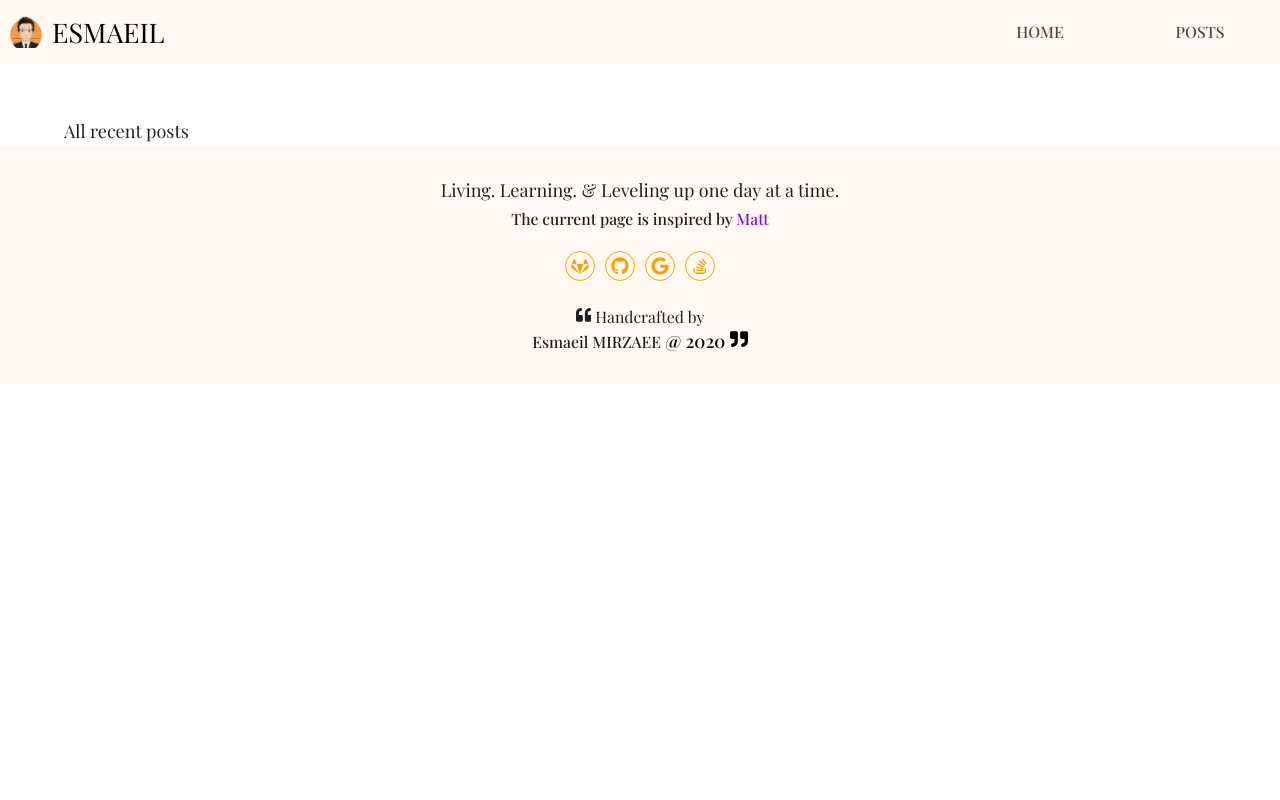
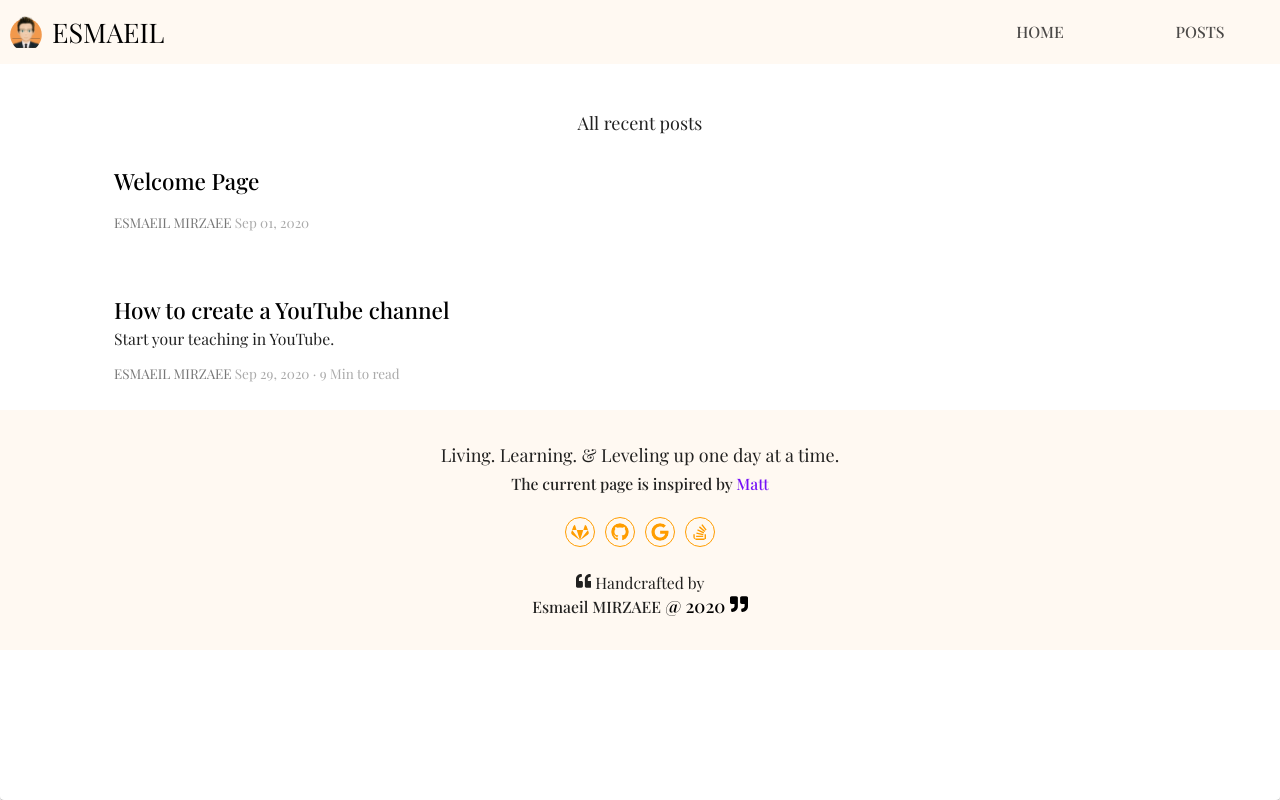
Before and after one commit to esmaeilmirzaee/esmaeilmirzaee.github.io, a React (Create React App) app: page /#/posts in a window 1280 px wide. Built offline with nearby package versions, Linux system fonts and the light colour scheme; a web font is replaced by a local one.

Commit message:
Refactor Markdown style to accept time to read and image

```diff
--- a/src/App.js
+++ b/src/App.js
@@ -55,16 +55,23 @@ function App() {
 
   return (
     <ThemeProvider theme={theme}>
-      <Paper>
+      <Paper style={{ height: '100vh' }}>
         <Appbar />
         <div className='container'>
           <Switch>
             <Route path='/posts' component={Posts} />
             <Route path='/about' render={(props) => <About {...props} />} />
-            <Route from='/' component={LandingPage} />} />
+            <Route from='/' component={LandingPage} />
           </Switch>
         </div>
-        <Foobar background='main' />
+        <Foobar
+          style={{
+            display: 'flex',
+            position: 'relative',
+            bottom: '0',
+            left: '0',
+          }}
+        />
       </Paper>
     </ThemeProvider>
   );
--- a/src/components/blogs_post/Posts.jsx
+++ b/src/components/blogs_post/Posts.jsx
@@ -1,24 +1,97 @@
 import React from 'react';
 import { Grid, Typography, Container } from '@material-ui/core';
+import { Link } from 'react-router-dom';
 import Markdown from 'react-markdown';
 
 import allRecentPosts from '../../content/generated/posts.json';
+import { makeStyles } from '@material-ui/styles';
+
+const useStyle = makeStyles((theme) => ({
+  container: {
+    display: 'flex',
+    justifyContent: 'center',
+    alignItems: 'center',
+  },
+  title: {
+    color: 'black',
+    textDecoration: 'none',
+    cursor: 'pointer',
+  },
+  info: {
+    display: 'inline-block',
+  },
+  dateInfo: {
+    color: '#aaa',
+  },
+  authorInfo: {
+    color: '#777',
+    textDecoration: 'none',
+    '&:hover': {
+      textDecoration: 'underline',
+      color: '#333',
+    },
+  },
+  post: {
+    margin: '1em',
+    padding: '1em',
+    display: 'flex',
+    justifyContent: 'flex-start',
+    alignItems: 'flex-start',
+    flexDirection: 'column',
+  },
+}));
 
 const Posts = () => {
+  const classes = useStyle();
   return (
-    <Grid container direction='row'>
-      <Grid>
+    <Container className={classes.container}>
+      <Grid container direction='column' sm={12} spacing={2}>
+        <Typography>All recent posts</Typography>
         {allRecentPosts.length &&
           allRecentPosts.map((post, index) => {
             return (
-              <div key={index}>
-                <Typography>All recent posts</Typography>
-                <Markdown source={post} />
-              </div>
+              <Grid
+                item
+                className={classes.post}
+                key={index}
+                sm={12}
+                spacing={3}
+              >
+                <Typography
+                  variant='h6'
+                  className={classes.title}
+                  component={Link}
+                  to={`/post/:${post.id}`}
+                >
+                  {post.title}
+                </Typography>
+                <Typography
+                  className={classes.point}
+                  variant='body2'
+                  display='block'
+                  gutterBottom
+                >
+                  {post.point}
+                </Typography>
+                <div className={classes.info}>
+                  <Typography
+                    className={classes.authorInfo}
+                    component={Link}
+                    to={`/author/${post.author_id}`}
+                    variant='overline'
+                  >
+                    {post.author}{' '}
+                  </Typography>
+                  <Typography className={classes.dateInfo} variant='caption'>
+                    {post.date}{' '}
+                    {post.readtime && ' · ' + post.readtime + ' Min to read'}
+                  </Typography>
+                </div>
+              </Grid>
             );
           })}
       </Grid>
-    </Grid>
+    </Container>
   );
 };
 
--- a/src/content/generated/posts.json
+++ b/src/content/generated/posts.json
@@ -1 +1 @@
-[{"id":1,"title":"Welcome Page","author":"Esmaeil MIRZAEE","date":"Sep 01, 2020","content":"\n# Welcome to my blog posts\n"}]
+[{"id":1,"title":"Welcome Page","author":"Esmaeil MIRZAEE","date":"Sep 01, 2020","readtime":null,"image":null,"point":null,"content":"\n# Welcome to my blog posts\n"},{"id":2,"title":"How to create a YouTube channel","author":"Esmaeil MIRZAEE","date":"Sep 29, 2020","readtime":"9","image":"19.png","point":"Start your teaching in YouTube.","content":"\n# How to create a YouTube channel\n\n> The main purpose of this post is to help people creating a new YouTube channle to publish their works.\n\n### Creating a Google account\n\n_Follow the steps in order to create a **Google** account_\n\n1. Open your browser\n2. Close your browser\n\n### Connecting to your YouTube account\n"}]
```
Also changed, not shown: public/main.js (+6 -3 lines), src/content/posts/YouTubeChannel.md (added, +21 -0 lines).
